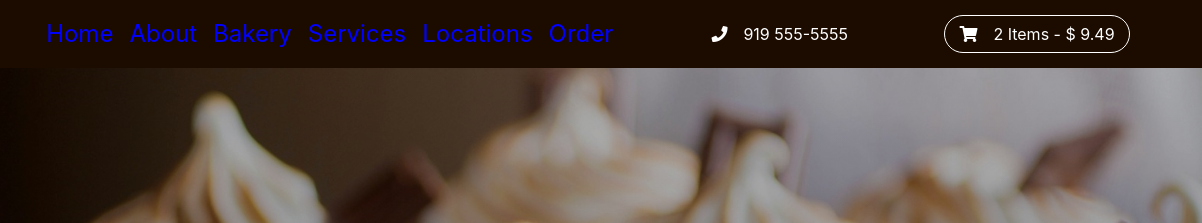
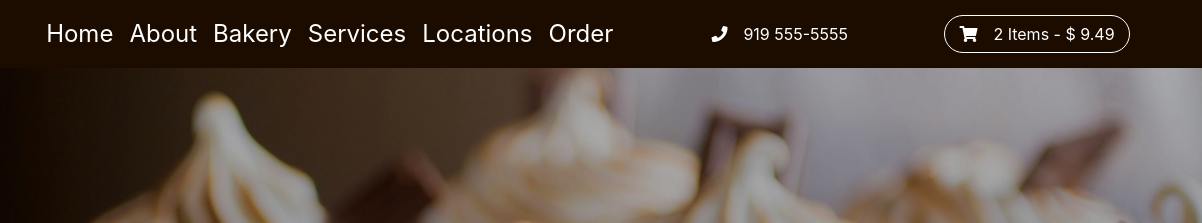
Before and after one commit to Rjordan23/Sugar-Street-Sweets, a website built with webpack: page index.html in a window 1280 px wide. Shown: the top 223 px of the page, 78-1280 px from the left. Built offline with nearby package versions, Linux system fonts and the light colour scheme; files whose address does not match are found by name.

Commit message:
fixed gulp issue

```diff
--- a/index.html
+++ b/index.html
@@ -9,8 +9,11 @@
   <link rel="stylesheet" href="https://stackpath.bootstrapcdn.com/bootstrap/4.1.3/css/bootstrap.min.css" integrity="sha384-MCw98/SFnGE8fJT3GXwEOngsV7Zt27NXFoaoApmYm81iuXoPkFOJwJ8ERdknLPMO" crossorigin="anonymous">
   <!-- Font Awesome -->
   <link rel="stylesheet" href="https://use.fontawesome.com/releases/v5.5.0/css/all.css" integrity="sha384-B4dIYHKNBt8Bc12p+WXckhzcICo0wtJAoU8YZTY5qE0Id1GSseTk6S+L3BlXeVIU" crossorigin="anonymous">
-  <!-- Main CSS -->
+  <!-- Main CSS using Scss -->
   <link rel="stylesheet" type="text/css" media="screen" href="public\css\main.css" />
+
+  <!-- CSS used for hosting -->
+  <link rel="stylesheet" href="main.css">
 
 </head>
 <body>
--- a/src/scss/layout/_header.scss
+++ b/src/scss/layout/_header.scss
@@ -16,7 +16,7 @@ header {
       }
     }
     .nav-link {
-      color: blue;
+      color: #fff;
       transition: all .3s ease-in-out;
       -webkit-transition: all .3s ease-in-out;
       -moz-transition: all .3s ease-in-out;
```
Also changed, not shown: public/css/main.css.
